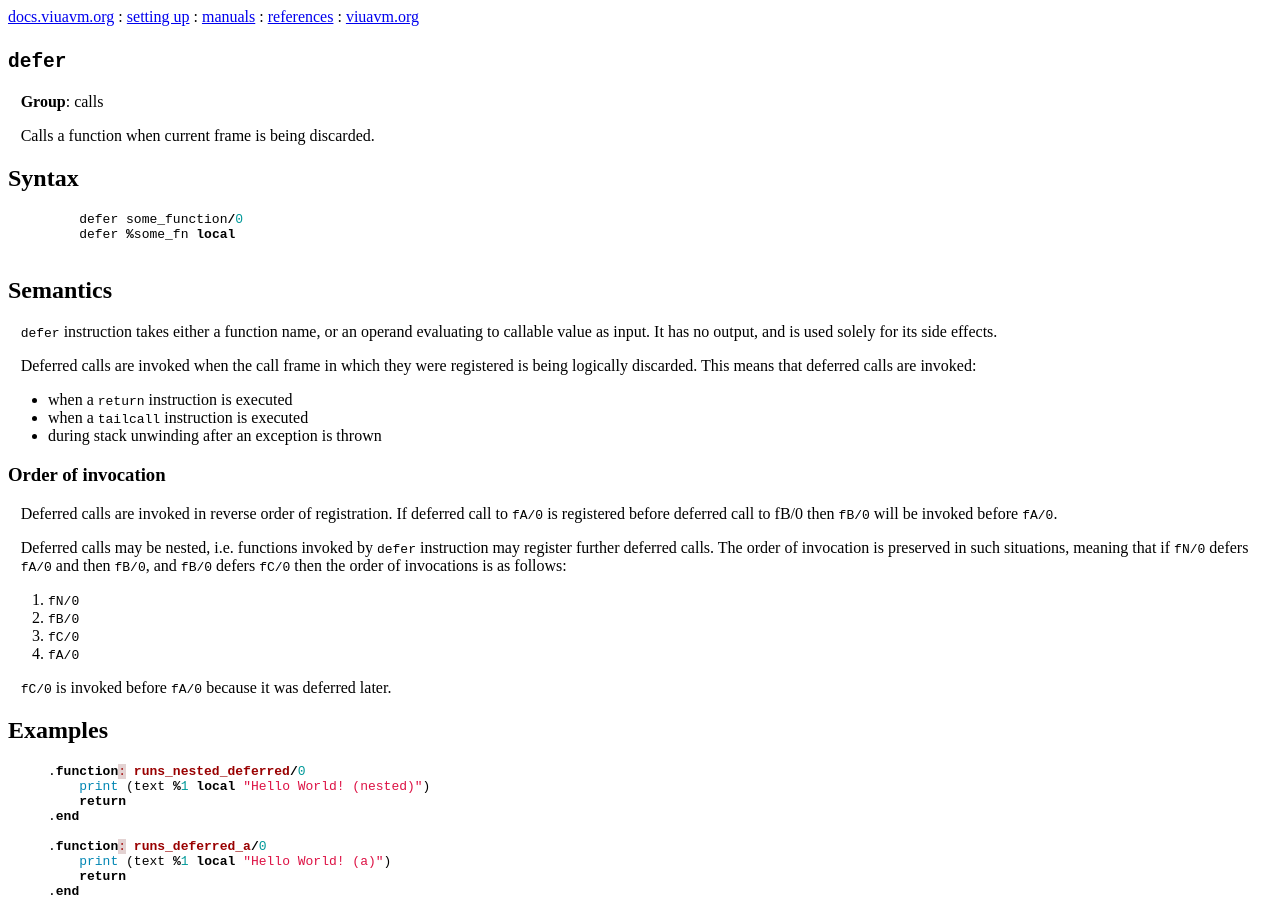
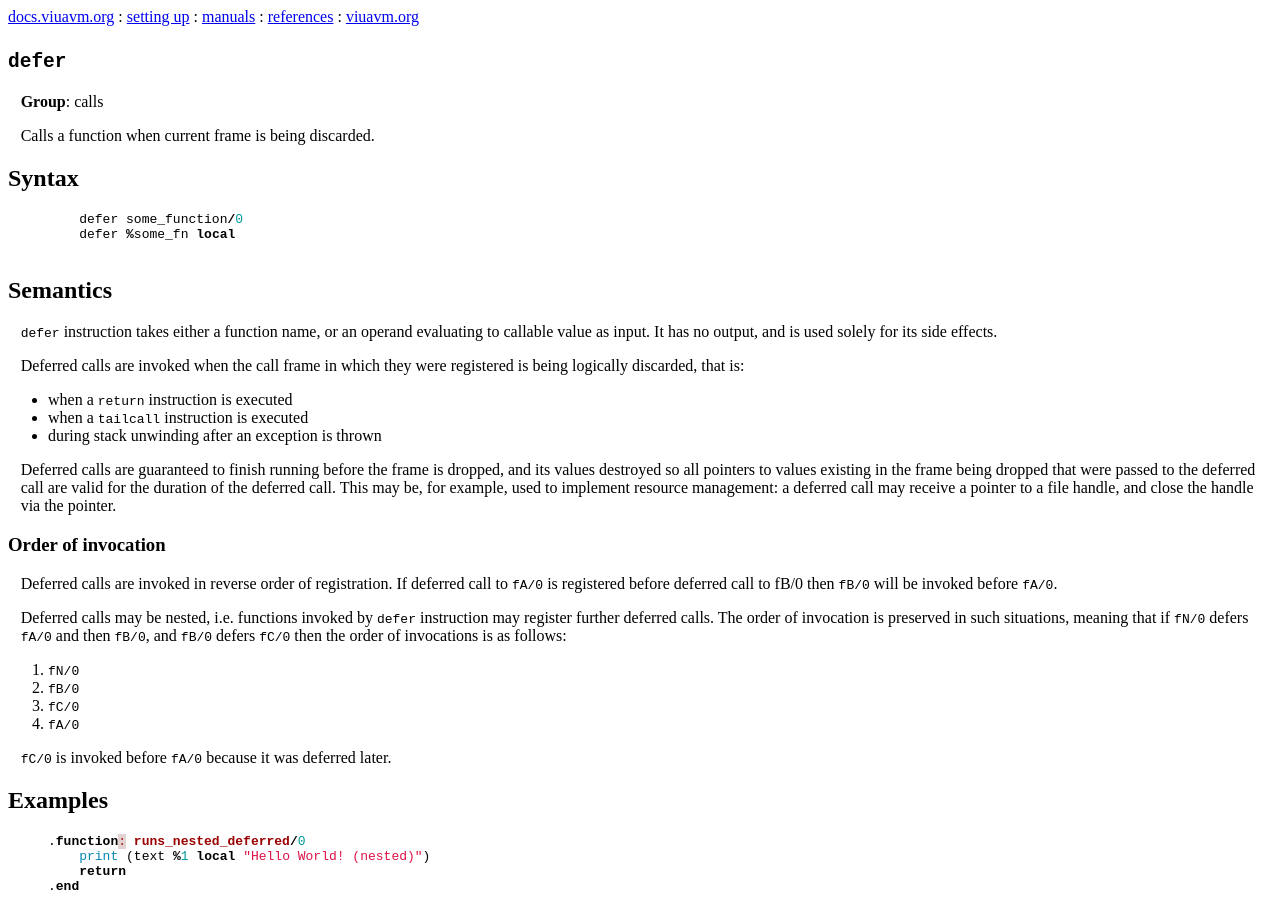
Before and after one commit to marekjm/docs.viuavm.org, a Jekyll site: the page built from _isa/defer.html, in a window 1280 px wide and 900 px high. Built offline with Jekyll 4.4.1, drawn with Linux system fonts in a browser that asks for light colours.

Commit message:
Deferred calls guaranetees
Information that deferred calls are guaranteed to finish running
before the frame they were registered in is dropped.

```diff
--- a/_isa/defer.html
+++ b/_isa/defer.html
@@ -37,14 +37,21 @@ related_instructions:
 
     <p>
         Deferred calls are invoked when the call frame in which they were registered is
-        being logically discarded.
-        This means that deferred calls are invoked:
+        being logically discarded, that is:
+    </p>
 
-        <ul>
-            <li>when a <code>return</code> instruction is executed</li>
-            <li>when a <code>tailcall</code> instruction is executed</li>
-            <li>during stack unwinding after an exception is thrown</li>
-        </ul>
+    <ul>
+        <li>when a <code>return</code> instruction is executed</li>
+        <li>when a <code>tailcall</code> instruction is executed</li>
+        <li>during stack unwinding after an exception is thrown</li>
+    </ul>
+
+    <p>
+        Deferred calls are guaranteed to finish running before the frame is dropped, and
+        its values destroyed so all pointers to values existing in the frame being dropped that
+        were passed to the deferred call are valid for the duration of the deferred call.
+        This may be, for example, used to implement resource management: a deferred call may receive
+        a pointer to a file handle, and close the handle via the pointer.
     </p>
 
     <h3>Order of invocation</h3>
```
